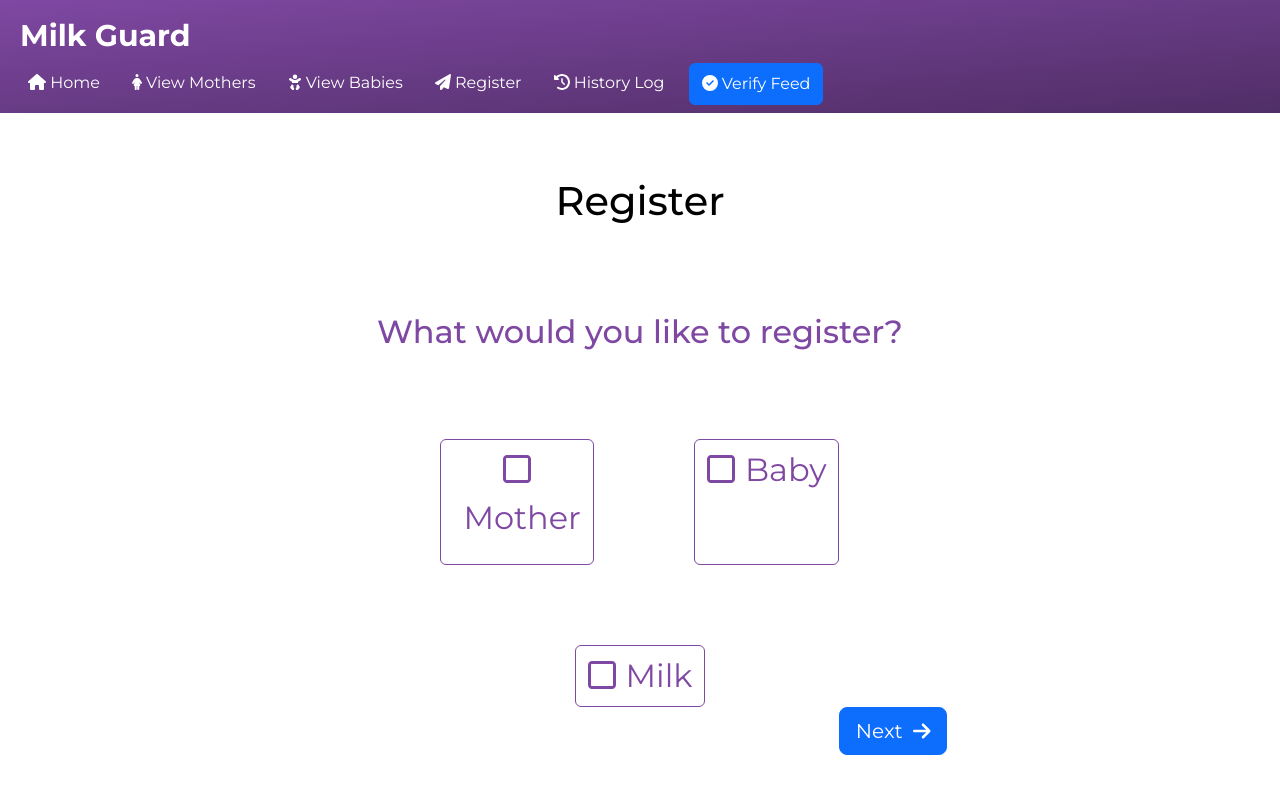
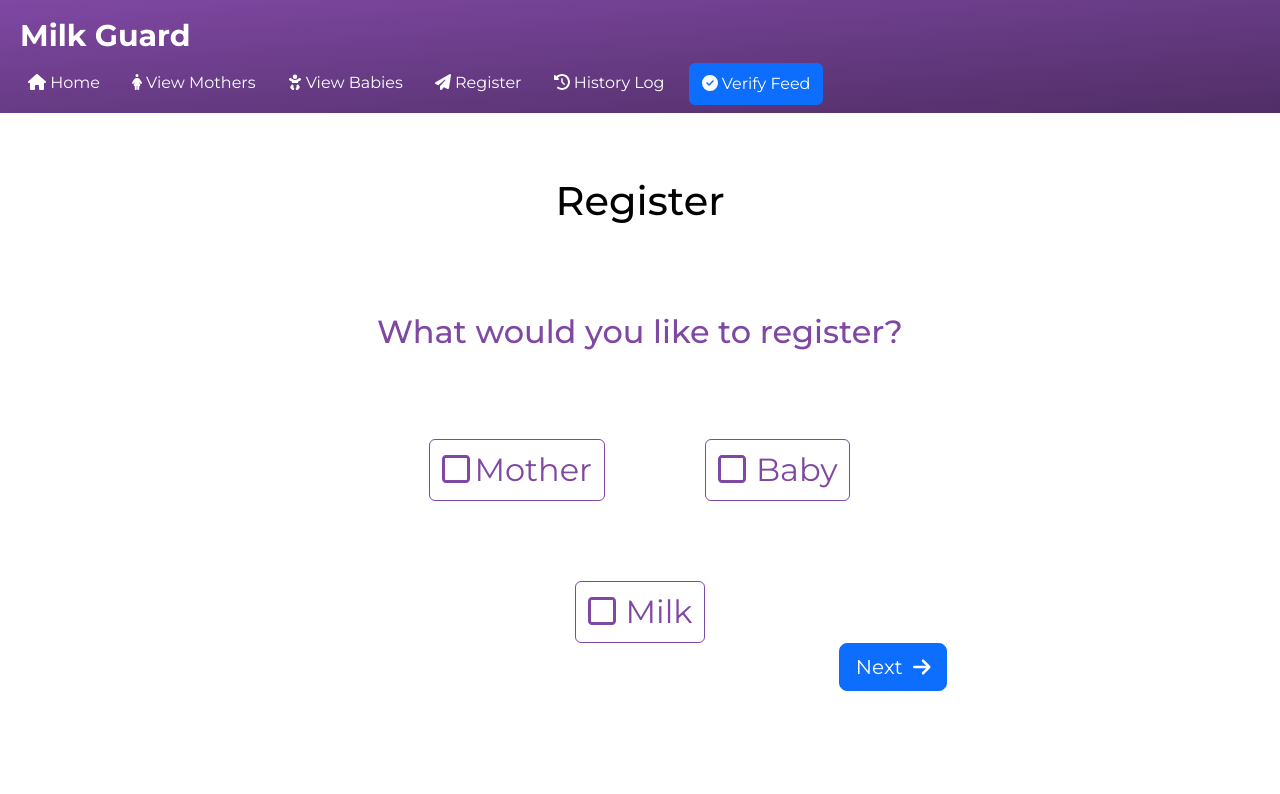
Before and after one commit to meeistom/capstone-project-2024-t3-3900h15bcatdevs, a React (Create React App) app in the folder frontend/: page /register in a window 1280 px wide. Shown: the top 794 px of the page. Built offline with nearby package versions, Linux system fonts and the light colour scheme.

Commit message:
created CheckboxButton component for Register

```diff
--- a/frontend/src/Components/CheckboxButton.jsx
+++ b/frontend/src/Components/CheckboxButton.jsx
@@ -8,16 +8,14 @@ import "../index.css";
 
 export { CheckboxButton };
 
-function CheckboxButton({ isChecked, onChange, name, children }) {
-  console.log(isChecked, name, onChange);
+function CheckboxButton({ id, name, isChecked, onChange, children }) {
   return (
-    <>
     <ToggleButton
+      id={id}
       type="checkbox"
+      name={name}
       className={isChecked ? "check" : "uncheck"}
       checked={isChecked}
-        name={name}
-        value={name}
       onChange={onChange}
     >
       {isChecked ? (
@@ -25,10 +23,7 @@ function CheckboxButton({ isChecked, onChange, name, children }) {
       ) : (
         <FontAwesomeIcon icon={faSquare} />
       )}
-        <p className="check-btn-child" style={{ marginLeft: "10px" }}>
-          {children}
-        </p>
+      <span className="ms-1">{children}</span>
     </ToggleButton>
-    </>
   );
 }
```
Lines whose indentation alone changed are shown as unchanged.
